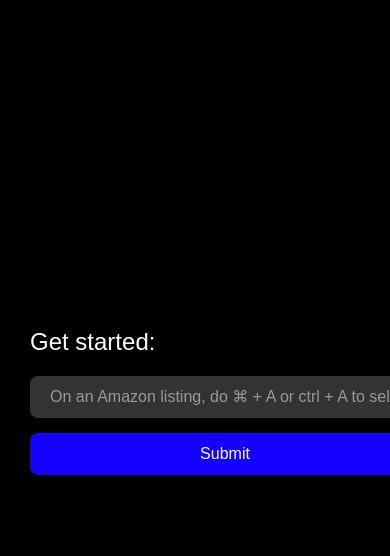
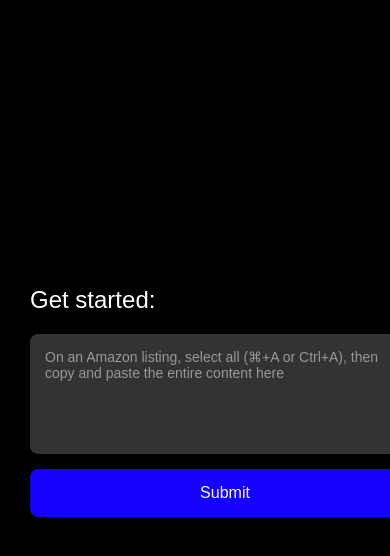
Before and after one commit to nathanielwalker1/script-copilot-2, a website: page public/createnewscript.html in a window 390 px wide. Shown: the part 66-622 px from the top of the page. Drawn offline with Linux system fonts and the light colour scheme; a web font is replaced by a local one.

Commit message:
input box in mobile

```diff
--- a/public/createnewscript.html
+++ b/public/createnewscript.html
@@ -20,7 +20,7 @@
         <main>
             <h2>Get started:</h2>
             <form id="product-form">
-                <input type="text" id="product-link" placeholder="On an Amazon listing, do ⌘ + A or ctrl + A to select all, then copy and paste in here" required>
+                <input type="text" id="product-link" placeholder="On an Amazon listing, select all (⌘+A or Ctrl+A), then copy and paste the entire content here" required>
                 <button type="submit" class="primary-button">Submit</button>
             </form>
             <div id="loading-spinner" class="loading-spinner hidden"></div>
--- a/public/style.css
+++ b/public/style.css
@@ -411,26 +411,46 @@ li {
         flex-direction: column;
         gap: 15px;
         width: 100%;
-        max-width: 100%; /* Ensure the form doesn't exceed the container width */
     }
 
     .create-script-page input[type="text"] {
         width: 100%;
-        max-width: 100%; /* Ensure the input doesn't exceed the form width */
-        padding: 12px 15px;
+        padding: 15px;
         border-radius: 8px;
-        font-size: 16px;
+        font-size: 14px;
         background-color: #1E1E1E;
         border: 1px solid #333;
-        display: block;
-        box-sizing: border-box; /* Include padding and border in the element's total width */
+        box-sizing: border-box;
+        height: auto;
+        min-height: 120px; /* Increased minimum height */
+        line-height: 1.4;
+        resize: vertical;
+        vertical-align: top; /* Align text to the top */
+    }
+
+    .create-script-page input[type="text"]::placeholder {
+        font-size: 14px;
+        line-height: 1.4;
+        color: #999;
+        opacity: 1;
+        position: absolute; /* Position the placeholder */
+        top: 15px; /* Align with the top padding */
+        left: 15px; /* Align with the left padding */
+        white-space: normal; /* Allow text to wrap */
+        overflow: hidden; /* Hide overflow */
+        text-overflow: ellipsis; /* Add ellipsis for overflow */
+        max-width: calc(100% - 30px); /* Account for padding */
     }
 
     .create-script-page .primary-button[type="submit"] {
         width: 100%;
-        padding: 12px 24px;
+        padding: 15px;
         font-size: 16px;
         border-radius: 8px;
+    }
+
+    .create-script-page .loading-spinner {
+        margin-top: 20px;
     }
 }
 
```
